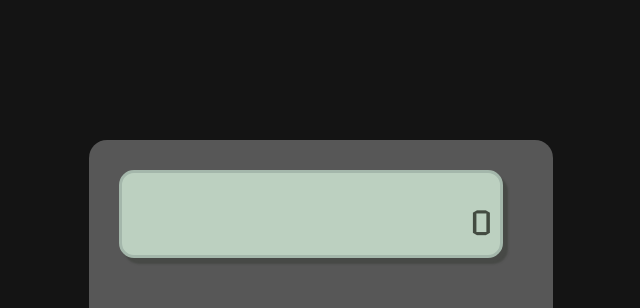
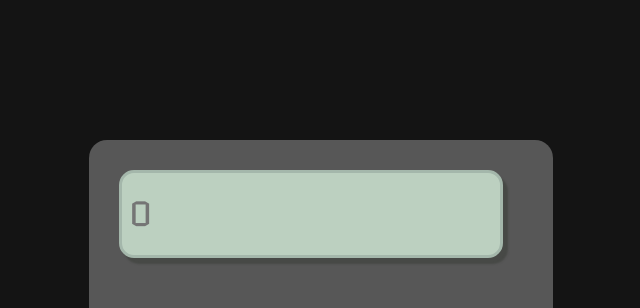
Before and after one commit to enginerror/Calculator, a plain HTML site: page index.html in a window 1280 px wide. Both pictures are taken after a click on the button "AC". Shown: the top 308 px of the page, 319-959 px from the left. Drawn offline with Linux system fonts and the light colour scheme.

Commit message:
script add

```diff
--- a/index.html
+++ b/index.html
@@ -15,7 +15,7 @@
     <section>
         <div class="outputArea">
             <div class="outputAreaText">
-                <p id="outputArea">0</p>
+                <input type="text" placeholder="0" id="inputBox">
             </div>
         </div>
 
@@ -27,9 +27,9 @@
                 <button>/</button>
             </div>
             <div>
-                <button> 7 </button>
-                <button> 8 </button>
-                <button> 9 </button>
+                <button>7</button>
+                <button>8</button>
+                <button>9</button>
                 <button>x</button>
             </div>
             <div>
--- a/script.js
+++ b/script.js
@@ -0,0 +1,25 @@
+let input = document.getElementById('inputBox');
+let buttons = document.querySelectorAll('button');
+
+let string = "";
+let arr = Array.from(buttons);
+arr.forEach(button => {
+    button.addEventListener('click', (e) => {
+        if(e.target.innerHTML == '=') {
+            string = eval(string);
+            input.value = string;
+        }
+        else if(e.target.innerHTML === 'AC') {
+            string = "";
+            input.value = string;
+        }
+        else if(e.target.innerHTML === 'DE') {
+            string = string.substring(0, string.length - 1);
+            input.value = string;
+        }
+        else {
+            string += e.target.innerHTML;
+            input.value = string;
+        }
+    });
+});
--- a/style.css
+++ b/style.css
@@ -38,13 +38,14 @@ section {
             box-shadow: 5px 6px 2px 0px #474946;
             border: 3px solid #A4B7AB;
             display: flex;
-            justify-content: flex-end;
-            align-items: flex-end;
             padding: 7px;
-            p {
+            input {
+                width: 45vh;
                 color: #434B41;
                 font-family: "Quantico", serif;
                 font-size: 35px;
+                background: none;
+                border: none;
             }
         }
     }
```
